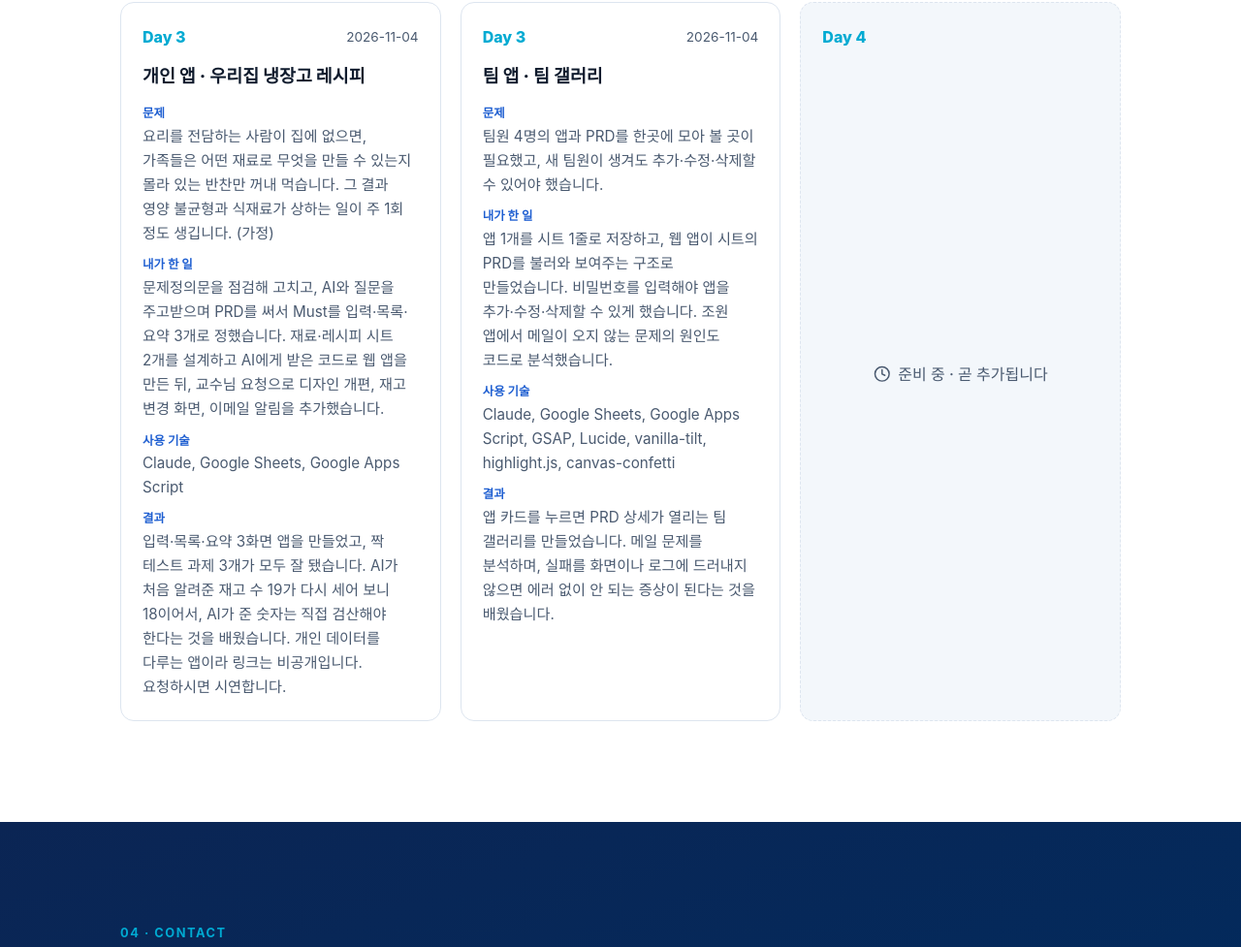
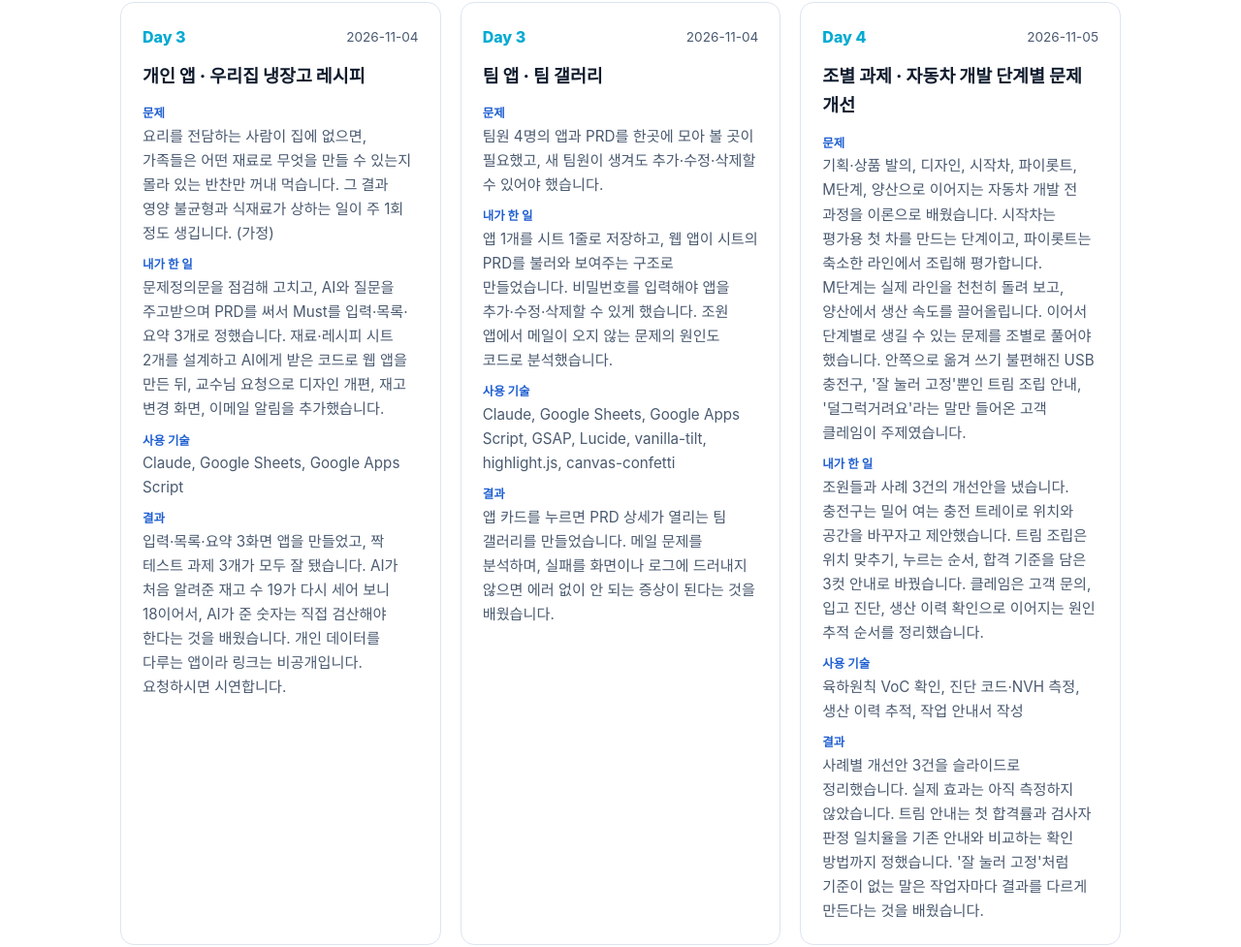
Before and after one commit to jam9582/jam9582.github.io, a plain HTML site: page index.html in a window 1280 px wide. Shown: the part 5511-6488 px from the top of the page at 97% size. Drawn offline with nearby package versions, Linux system fonts and the light colour scheme; a web font is replaced by a local one.

Commit message:
feat: Day 4 결과물 카드 추가 (자동차 개발 단계별 문제 개선)

```diff
--- a/index.html
+++ b/index.html
@@ -8,7 +8,7 @@
   <link rel="preconnect" href="https://cdn.jsdelivr.net">
   <link rel="stylesheet" href="https://cdn.jsdelivr.net/gh/orioncactus/pretendard@v1.3.9/dist/web/variable/pretendardvariable-dynamic-subset.min.css">
   <link rel="stylesheet" href="https://cdn.jsdelivr.net/npm/lenis@1.3.27/dist/lenis.css">
-  <link rel="stylesheet" href="css/style.css?v=20261105">
+  <link rel="stylesheet" href="css/style.css?v=2026110502">
 </head>
 <body>
   <header class="nav">
@@ -338,8 +338,8 @@
   <script src="https://cdn.jsdelivr.net/npm/gsap@3.15.0/dist/ScrollTrigger.min.js"></script>
   <script src="https://cdn.jsdelivr.net/npm/lenis@1.3.27/dist/lenis.min.js"></script>
   <script src="https://cdn.jsdelivr.net/npm/lucide@1.59.0/dist/umd/lucide.min.js"></script>
-  <script src="js/works.js?v=20261105"></script>
-  <script src="js/main.js?v=20261105"></script>
-  <script src="js/effects.js?v=20261105"></script>
+  <script src="js/works.js?v=2026110502"></script>
+  <script src="js/main.js?v=2026110502"></script>
+  <script src="js/effects.js?v=2026110502"></script>
 </body>
 </html>
--- a/js/works.js
+++ b/js/works.js
@@ -5,8 +5,8 @@
   link 는 없으면 지워도 됩니다. 숫자는 직접 측정한 값만 적습니다.
 
   {
-    day: 4,
-    date: "2026-11-05",
+    day: 5,
+    date: "2026-11-06",
     title: "결과물 제목",
     problem: "어떤 문제나 필요에서 시작했나",
     action: "내가 맡은 역할과 작업",
@@ -69,6 +69,15 @@ const WORKS = [
     tech: "Claude, Google Sheets, Google Apps Script, GSAP, Lucide, vanilla-tilt, highlight.js, canvas-confetti",
     result: "앱 카드를 누르면 PRD 상세가 열리는 팀 갤러리를 만들었습니다. 메일 문제를 분석하며, 실패를 화면이나 로그에 드러내지 않으면 에러 없이 안 되는 증상이 된다는 것을 배웠습니다."
   },
+  {
+    day: 4,
+    date: "2026-11-05",
+    title: "조별 과제 · 자동차 개발 단계별 문제 개선",
+    problem: "기획·상품 발의, 디자인, 시작차, 파이롯트, M단계, 양산으로 이어지는 자동차 개발 전 과정을 이론으로 배웠습니다. 시작차는 평가용 첫 차를 만드는 단계이고, 파이롯트는 축소한 라인에서 조립해 평가합니다. M단계는 실제 라인을 천천히 돌려 보고, 양산에서 생산 속도를 끌어올립니다. 이어서 단계별로 생길 수 있는 문제를 조별로 풀어야 했습니다. 안쪽으로 옮겨 쓰기 불편해진 USB 충전구, '잘 눌러 고정'뿐인 트림 조립 안내, '덜그럭거려요'라는 말만 들어온 고객 클레임이 주제였습니다.",
+    action: "조원들과 사례 3건의 개선안을 냈습니다. 충전구는 밀어 여는 충전 트레이로 위치와 공간을 바꾸자고 제안했습니다. 트림 조립은 위치 맞추기, 누르는 순서, 합격 기준을 담은 3컷 안내로 바꿨습니다. 클레임은 고객 문의, 입고 진단, 생산 이력 확인으로 이어지는 원인 추적 순서를 정리했습니다.",
+    tech: "육하원칙 VoC 확인, 진단 코드·NVH 측정, 생산 이력 추적, 작업 안내서 작성",
+    result: "사례별 개선안 3건을 슬라이드로 정리했습니다. 실제 효과는 아직 측정하지 않았습니다. 트림 안내는 첫 합격률과 검사자 판정 일치율을 기존 안내와 비교하는 확인 방법까지 정했습니다. '잘 눌러 고정'처럼 기준이 없는 말은 작업자마다 결과를 다르게 만든다는 것을 배웠습니다."
+  },
 ];
 
 const MIN_SLOTS = 6;
```
